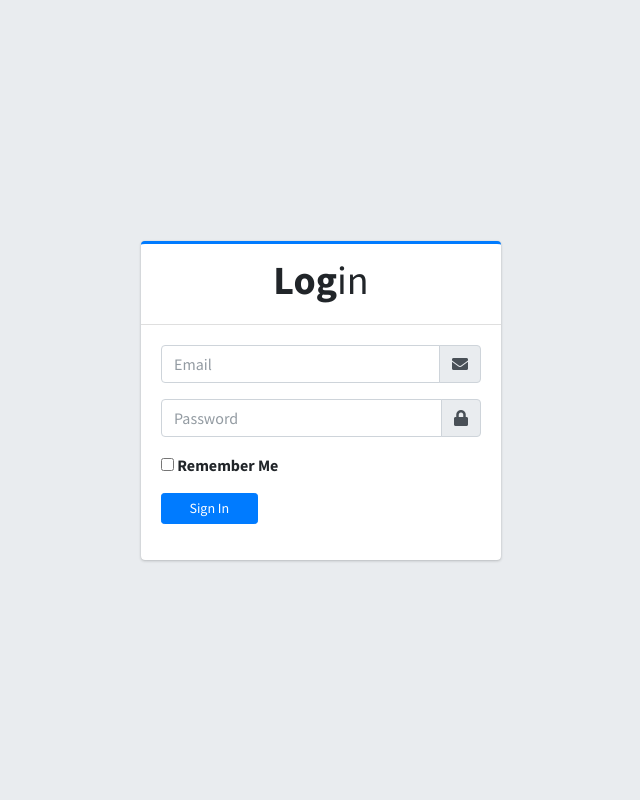
After one commit to kumpultugas17/pos-php-template, a PHP site: page /login.php in a window 1280 px wide. The commit adds this page. Shown: the whole page, without its empty margins (319-959 px from the left). Run offline with PHP 8.4, Linux system fonts and the light colour scheme; some libraries are stand-ins or nearby versions.

Commit message:
Autentication

```diff
--- /dev/null
+++ b/login.php
@@ -0,0 +1,109 @@
+<?php
+require 'config/connection.php';
+?>
+
+<!DOCTYPE html>
+<html lang="en">
+
+<head>
+  <meta charset="utf-8">
+  <meta name="viewport" content="width=device-width, initial-scale=1">
+  <title>AdminLTE 3 | Log in (v2)</title>
+
+  <!-- Google Font: Source Sans Pro -->
+  <link rel="stylesheet" href="https://fonts.googleapis.com/css?family=Source+Sans+Pro:300,400,400i,700&display=fallback">
+  <!-- Font Awesome -->
+  <link rel="stylesheet" href="assets/plugins/fontawesome-free/css/all.min.css">
+  <!-- icheck bootstrap -->
+  <link rel="stylesheet" href="assets/plugins/icheck-bootstrap/icheck-bootstrap.min.css">
+  <!-- Theme style -->
+  <link rel="stylesheet" href="assets/dist/css/adminlte.min.css">
+</head>
+
+<body class="hold-transition login-page">
+  <div class="login-box">
+    <!-- /.login-logo -->
+    <div class="card card-outline card-primary">
+      <div class="card-header text-center">
+        <h1><b>Log</b>in</h1>
+      </div>
+      <div class="card-body">
+        <?= isset($_GET['email']) == 'gagal' ? "<div class='alert alert-danger'>E-Mail tidak sesuai!</div>" : ''; ?>
+        <?= isset($_GET['password']) == 'gagal' ? "<div class='alert alert-danger'>Password tidak sesuai!</div>" : ''; ?>
+        <form action="" method="post">
+          <div class="input-group mb-3">
+            <input type="email" name="email" class="form-control" placeholder="Email">
+            <div class="input-group-append">
+              <div class="input-group-text">
+                <span class="fas fa-envelope"></span>
+              </div>
+            </div>
+          </div>
+          <div class="input-group mb-3">
+            <input type="password" name="password" class="form-control" placeholder="Password">
+            <div class="input-group-append">
+              <div class="input-group-text">
+                <span class="fas fa-lock"></span>
+              </div>
+            </div>
+          </div>
+          <div class="row">
+            <div class="col-12">
+              <div class="icheck-primary">
+                <input type="checkbox" name="remember" id="remember">
+                <label for="remember">
+                  Remember Me
+                </label>
+              </div>
+            </div>
+          </div>
+          <div class="row">
+            <div class="col-4 mt-2 mb-3">
+              <button type="submit" name="btn_login" class="btn btn-primary btn-block btn-sm">Sign In</button>
+            </div>
+          </div>
+        </form>
+      </div>
+      <!-- /.card-body -->
+    </div>
+    <!-- /.card -->
+  </div>
+  <!-- /.login-box -->
+
+  <!-- jQuery -->
+  <script src="assets/plugins/jquery/jquery.min.js"></script>
+  <!-- Bootstrap 4 -->
+  <script src="assets/plugins/bootstrap/js/bootstrap.bundle.min.js"></script>
+  <!-- AdminLTE App -->
+  <script src="assets/dist/js/adminlte.min.js"></script>
+</body>
+
+</html>
+
+<?php
+if (isset($_POST['btn_login'])) {
+  $email = $_REQUEST['email'];
+  $password = $_REQUEST['password'];
+
+  $sql = $conn->query("SELECT email, password, name, role_code FROM users WHERE email='$email'");
+  $result = mysqli_fetch_assoc($sql);
+
+  $check = isset($_POST['remember']) ? $_POST['remember'] : '';
+
+  if ($result) {
+    if (password_verify($password, $result['password'])) {
+      session_start();
+      $_SESSION['name'] = $result['name'];
+      $_SESSION['role_code'] = $result['role_code'];
+      if ($check) {
+           setcookie("remember", password_hash($result['role_code'], PASSWORD_DEFAULT), time() + 3600);
+      }
+      header('Location:index.php');
+    } else {
+      header('Location:login.php?password=gagal');
+    }
+  } else {
+    header('Location:login.php?email=gagal');
+  }
+}
+?>
```
Also changed, not shown: config/function.php (+7 -5 lines), index.php (+15 -0 lines), partials/_sidebar.php (+13 -4 lines), config/action.php (line endings or trailing spaces), pages/register/index.php (added).
